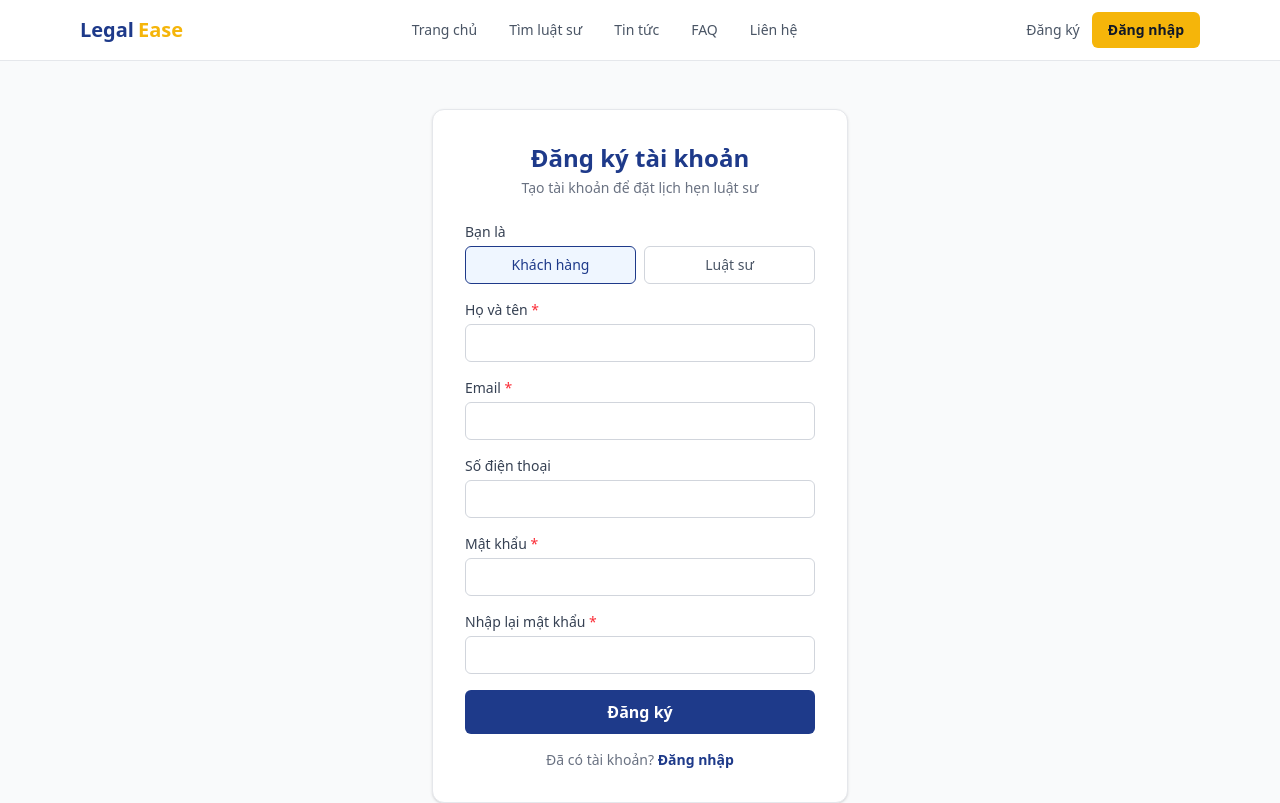
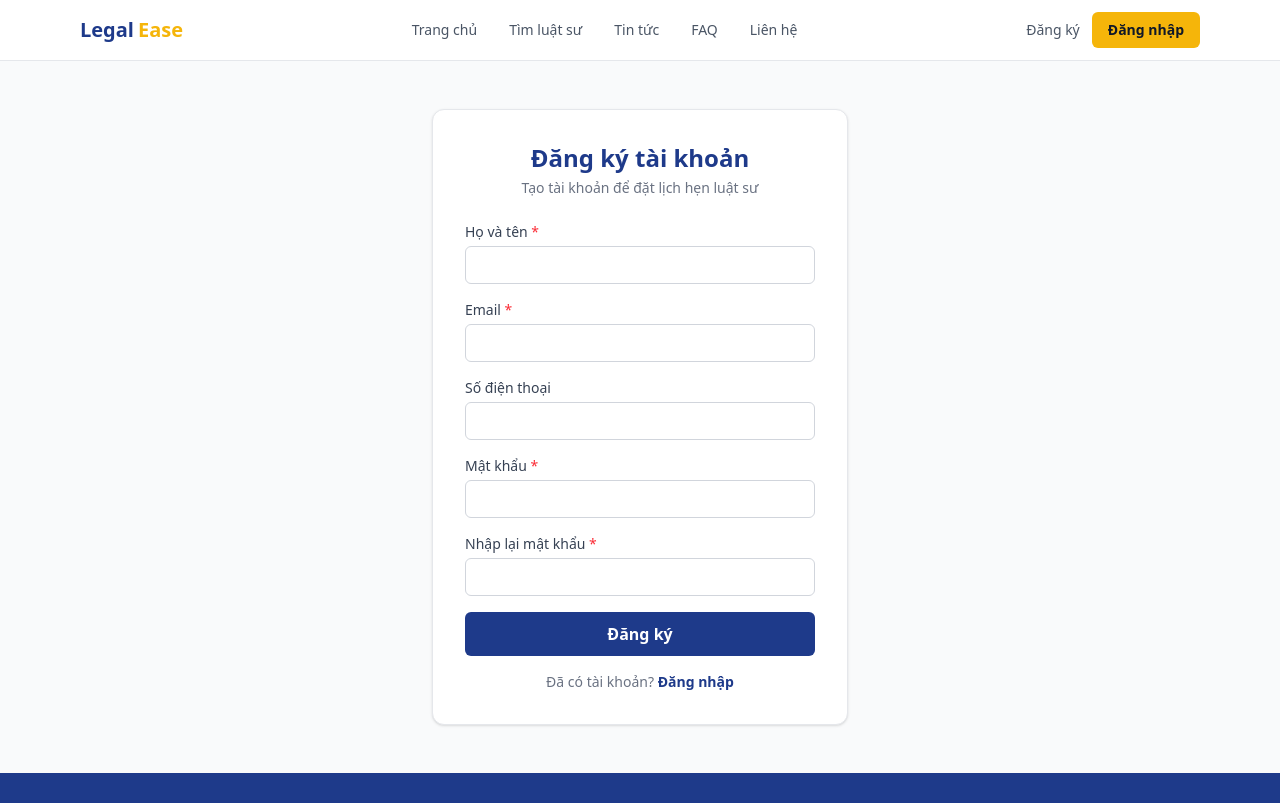
Before and after one commit to Sem1-Group4/LegalEase, a React (Vite) app in the folder my-react-app/: page /dang-ky in a window 1280 px wide. Shown: the top 803 px of the page. Built offline with nearby package versions, Linux system fonts and the light colour scheme.

Commit message:
Auth: bo dang ky tai khoan luat su, chi khach hang tu dang ky (luat su do admin cap san)

```diff
--- a/my-react-app/src/context/AuthContext.jsx
+++ b/my-react-app/src/context/AuthContext.jsx
@@ -86,7 +86,8 @@ export function AuthProvider({ children }) {
     return { ok: true, user: safe };
   }
 
-  // Đăng ký: thử API thật, lỗi mạng thì fallback tạo user tạm.
+  // Đăng ký: chỉ tạo tài khoản khách hàng (luật sư do admin cấp sẵn).
+  // Thử API thật, lỗi mạng thì fallback tạo user tạm.
   async function register(data) {
     try {
       const res = await api.post("/auth/register", {
@@ -94,7 +95,6 @@ export function AuthProvider({ children }) {
         email: data.email,
         password: data.password,
         password_confirmation: data.password_confirmation ?? data.password,
-        role: data.role || "customer",
       });
       const { token, user: apiUser } = res.data;
       if (token) localStorage.setItem(TOKEN_KEY, token);
@@ -109,7 +109,7 @@ export function AuthProvider({ children }) {
       const safe = {
         name: data.name,
         email: data.email,
-        role: data.role || "customer",
+        role: "customer",
         phone: data.phone,
         city: data.city,
       };
--- a/my-react-app/src/pages/public/Register.jsx
+++ b/my-react-app/src/pages/public/Register.jsx
@@ -3,12 +3,13 @@ import { Link, useNavigate } from 'react-router-dom'
 import Field from '../../components/common/Field'
 import { useAuth } from '../../context/AuthContext'
 
-// Đăng ký (chung cho Customer & Lawyer) — mock, đăng nhập luôn sau khi đăng ký.
+// Đăng ký dành cho Khách hàng — đăng nhập luôn sau khi đăng ký.
+// Tài khoản luật sư do quản trị viên cấp sẵn, không tự đăng ký tại đây.
 export default function Register() {
   const { register } = useAuth()
   const navigate = useNavigate()
 
-  const [form, setForm] = useState({ name: '', email: '', phone: '', password: '', confirm: '', role: 'customer' })
+  const [form, setForm] = useState({ name: '', email: '', phone: '', password: '', confirm: '' })
   const [error, setError] = useState('')
 
   function set(key, value) {
@@ -25,7 +26,7 @@ export default function Register() {
       return setError('Mật khẩu nhập lại không khớp.')
     }
     register(form)
-    navigate(form.role === 'lawyer' ? '/trangchu' : '/khach-hang', { replace: true })
+    navigate('/khach-hang', { replace: true })
   }
 
   return (
@@ -39,30 +40,6 @@ export default function Register() {
         )}
 
         <form onSubmit={handleSubmit} className="mt-6 space-y-4">
-          {/* Chọn vai trò */}
-          <div>
-            <span className="mb-1 block text-sm font-medium text-gray-700">Bạn là</span>
-            <div className="flex gap-2">
-              {[
-                { value: 'customer', label: 'Khách hàng' },
-                { value: 'lawyer', label: 'Luật sư' },
-              ].map((r) => (
-                <button
-                  key={r.value}
-                  type="button"
-                  onClick={() => set('role', r.value)}
-                  className={`flex-1 rounded-md border px-3 py-2 text-sm font-medium ${
-                    form.role === r.value
-                      ? 'border-[var(--color-primary)] bg-blue-50 text-[var(--color-primary)]'
-                      : 'border-gray-300 text-gray-600'
-                  }`}
-                >
-                  {r.label}
-                </button>
-              ))}
-            </div>
-          </div>
-
           <Field label="Họ và tên" required value={form.name} onChange={(e) => set('name', e.target.value)} />
           <Field label="Email" type="email" required value={form.email} onChange={(e) => set('email', e.target.value)} />
           <Field label="Số điện thoại" value={form.phone} onChange={(e) => set('phone', e.target.value)} />
```
Also changed, not shown: 1 other file (tests, documents, lock files or other folders).
